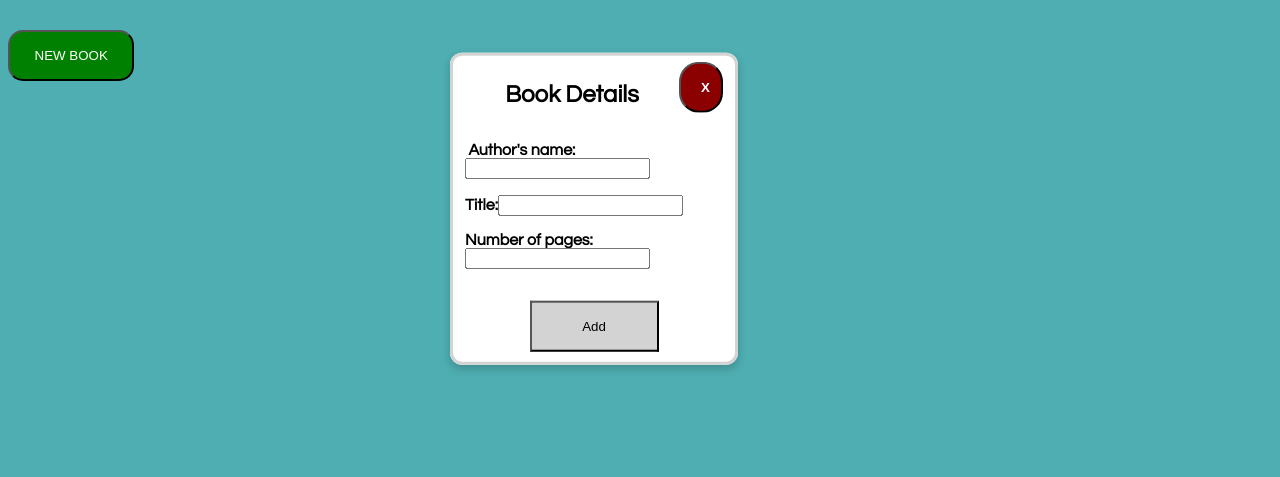
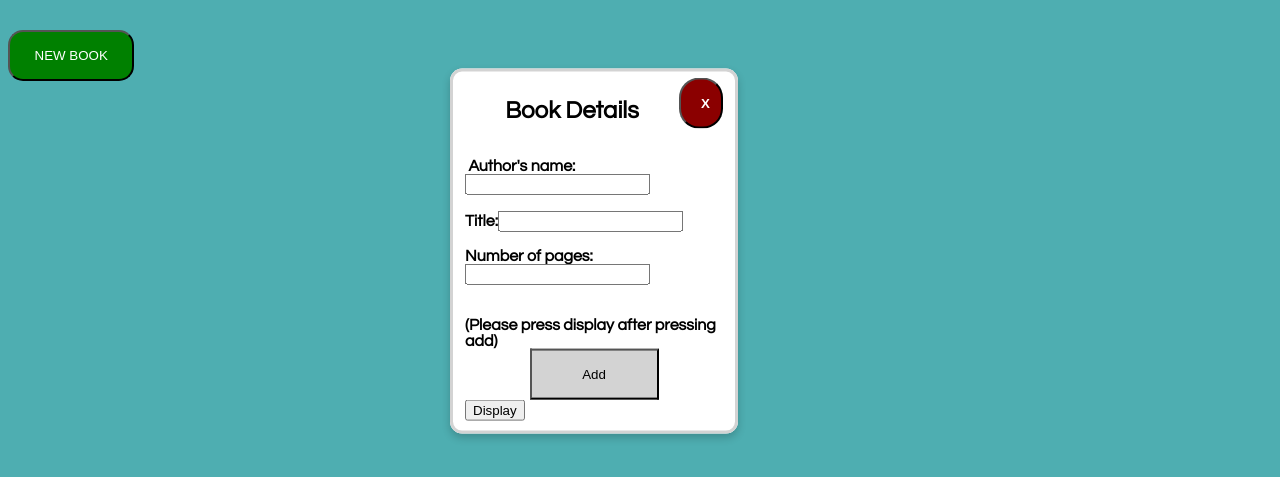
Before and after one commit to MM58-crypto/Library-js, a plain HTML site: page index.html in a window 1280 px wide. Both pictures are taken after a click on the button "NEW BOOK". Shown: the part 81-558 px from the top of the page. Drawn offline with Linux system fonts and the light colour scheme.

Commit message:
Add files via upload

```diff
--- a/index.html
+++ b/index.html
@@ -25,9 +25,9 @@
       <!--  <b><p> Have you read the book? (Please type either 'Yes' or 'No')--></b> </p>
 <!--<b>Read</b> <input type="checkbox" id="readid"><br> -->
         <br>
-
-        <button type="button" value="Submit" id ="add"onclick="addbooktolib()">Add</button>
-
+        <b id="btex">(Please press display after pressing add)</b>
+        <button type="button" value="" id ="add"onclick="addbooktolib()">Add</button>
+        <button type="button" value="Submit" id ="display"onclick="displaybook()">Display</button>
        </fieldset>
      </form>
    </div>
--- a/main.js
+++ b/main.js
@@ -44,8 +44,8 @@ function onform() {
 displayed on the page
  */
 
-const btn = document.querySelector("#add");
-btn.addEventListener('click',displaybook);
+const btn = document.querySelector("#display");
+//btn.addEventListener('click',displaybook);
 
 // clearing the form after submitting
 btn.addEventListener('click', () => {
@@ -59,7 +59,8 @@ function closeform() {
 }
 
 function displaybook () {
-  for(let i = 0; i < mylibrary.length - 1; i++) {
+  for(let i = 0; i < mylibrary.length; i++) {
+
     let bookdisplay = `
     <li> <b>Title:</b> ${bookobj._title}</li>
     <li> <b>Author:</b> ${bookobj._author}</li>
```
